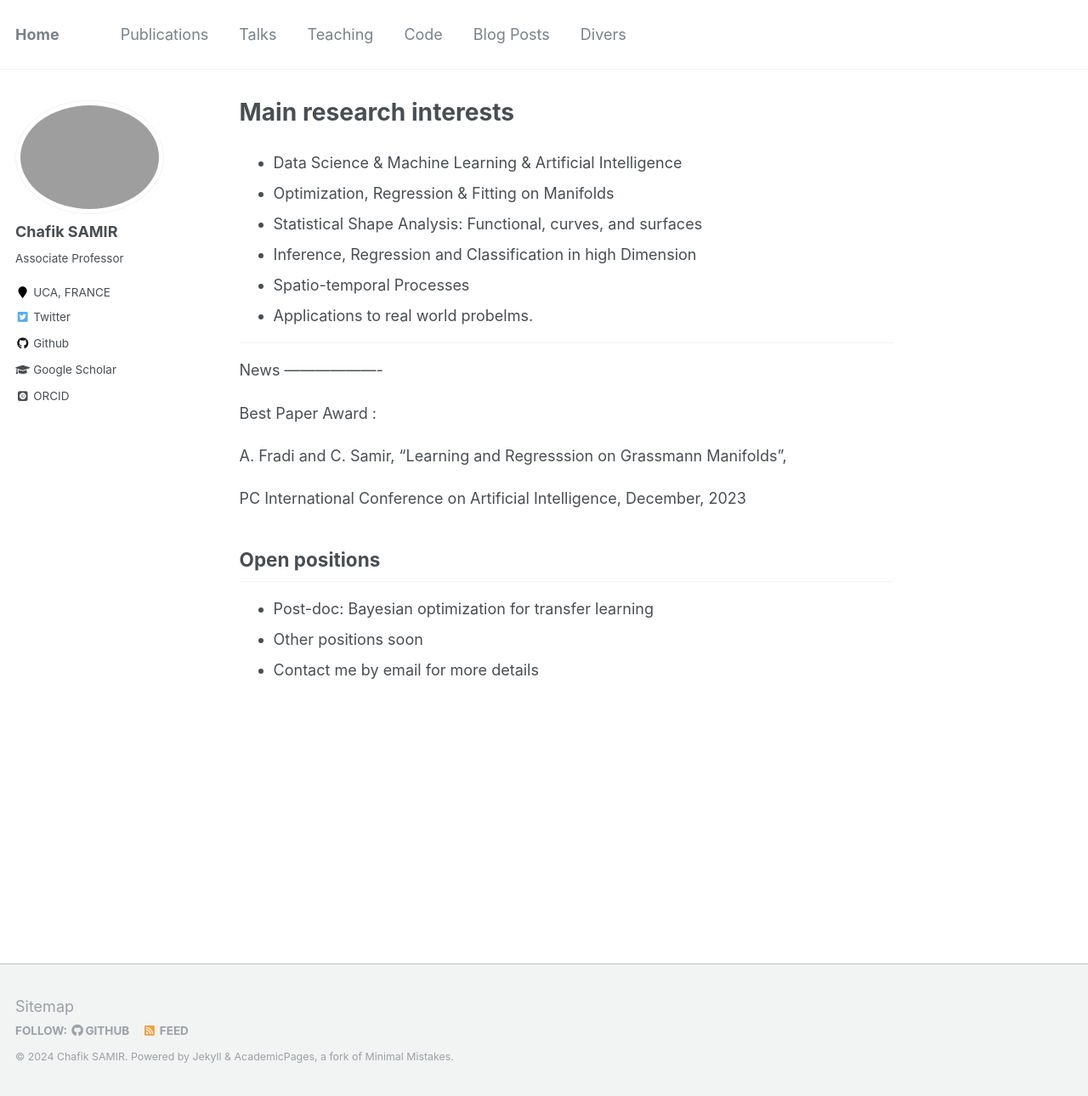
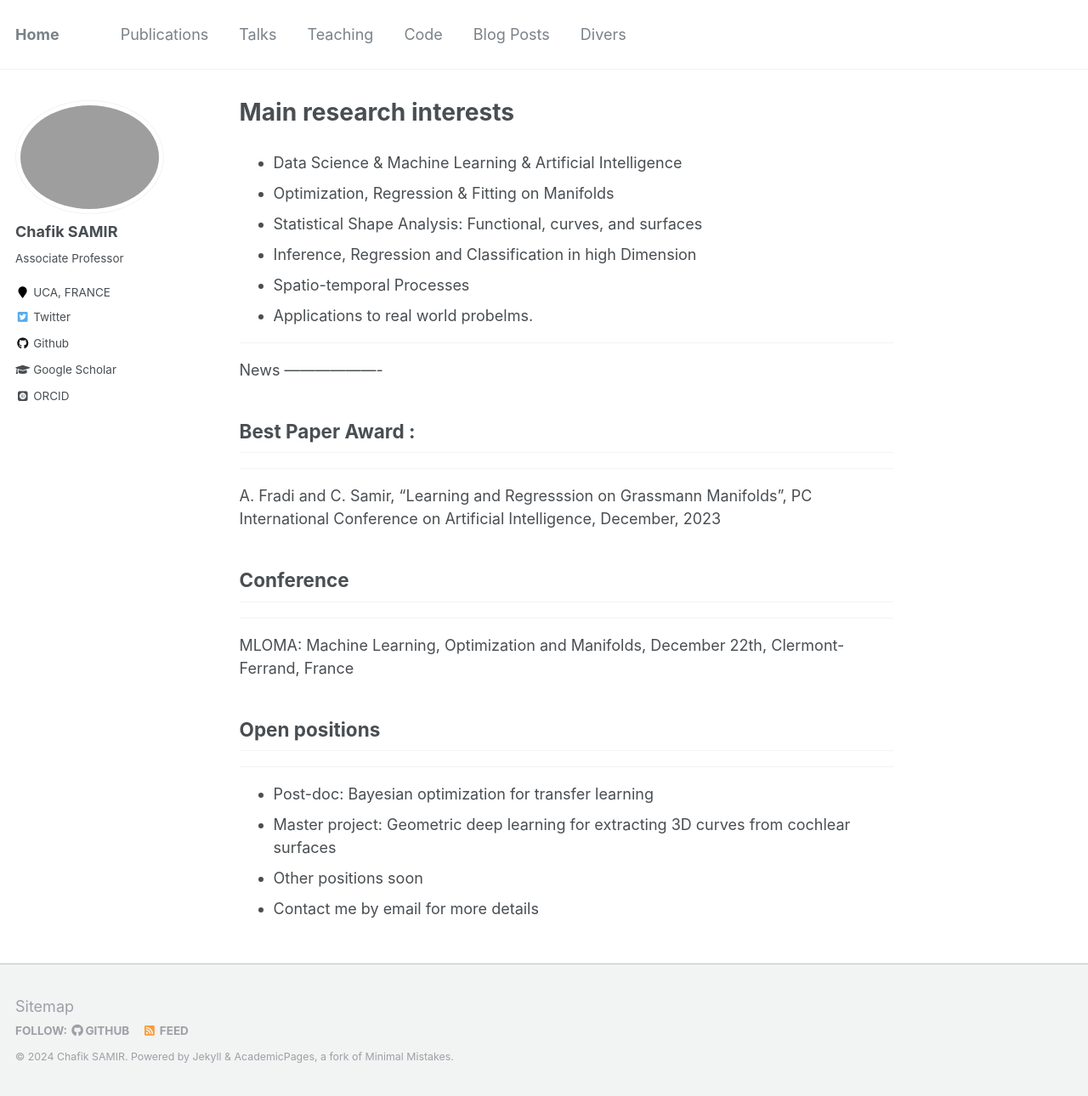
Before and after one commit to Chsamir/chsamir.github.io, a Jekyll site: the page built from _pages/about.md, in a window 1280 px wide and 1290 px high. Shown: the whole window at 85% size. Built offline with Jekyll 4.4.1, drawn with Linux system fonts in a browser that asks for light colours; some web fonts are replaced.

Commit message:
Update about.md

```diff
--- a/_pages/about.md
+++ b/_pages/about.md
@@ -22,15 +22,19 @@ redirect_from:
 News
 -------------------
 
-Best Paper Award :
-
+## Best Paper Award :
+---------------------
 A. Fradi and C. Samir, "Learning and Regresssion on Grassmann Manifolds",
-
 PC International Conference on Artificial Intelligence, December, 2023
 
-Open positions
+## Conference
+-------------------
+MLOMA: Machine Learning, Optimization and Manifolds, December 22th, Clermont-Ferrand, France
+
+## Open positions
 -------------------
 
 - Post-doc:  Bayesian optimization for transfer learning
+- Master project: Geometric deep learning for extracting 3D curves from cochlear surfaces
 - Other positions soon
 - Contact me by email for more details
```
